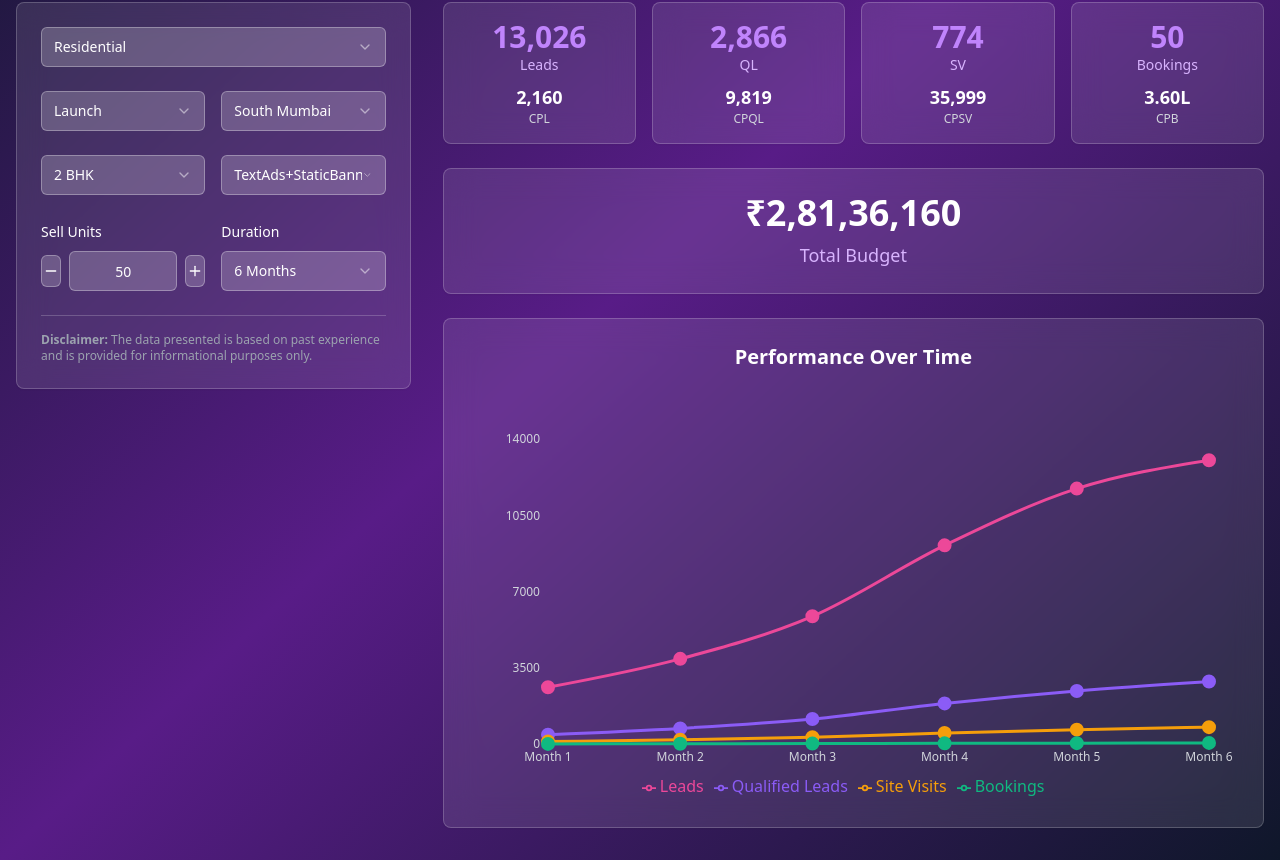
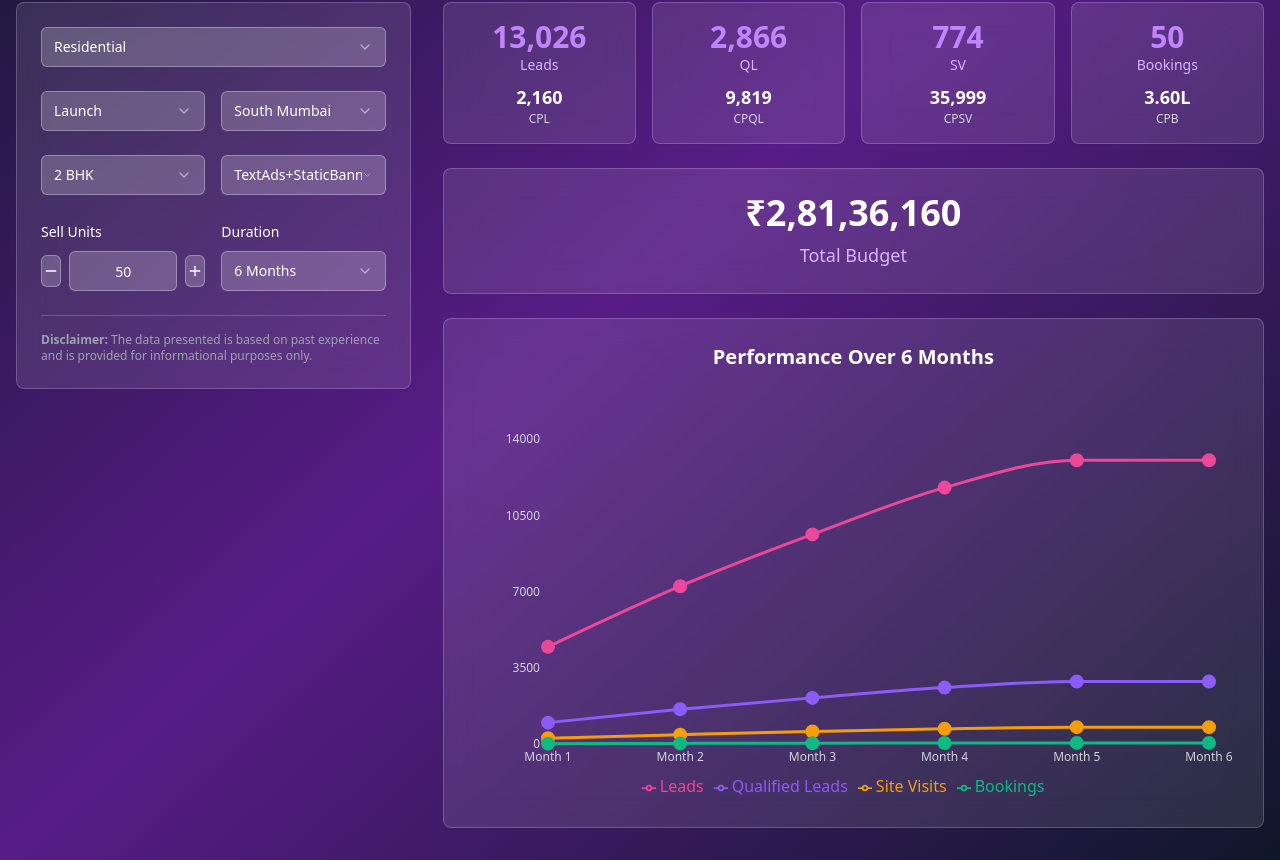
Before and after one commit to Rootcoderafk/realatte-visualizer-chart, a React (Vite) app: page / in a window 1280 px wide. Shown: the part 310-1170 px from the top of the page. Built offline with nearby package versions, Linux system fonts and the light colour scheme.

Commit message:
Fix: Update graph based on duration and marketing strategy
The graph should now dynamically update based on the selected duration and marketing strategy.

```diff
--- a/src/components/LeadCalculator.tsx
+++ b/src/components/LeadCalculator.tsx
@@ -76,14 +76,34 @@ const LeadCalculator = () => {
     calculateMetrics();
   }, [propertyType, launchType, location, bhk, marketingChannels, sellUnits, duration]);
 
-  const chartData = [
-    { month: 'Month 1', leads: Math.round(metrics.leads * 0.2), qualifiedLeads: Math.round(metrics.qualifiedLeads * 0.15), siteVisits: Math.round(metrics.siteVisits * 0.15), bookings: Math.round(metrics.bookings * 0.1) },
-    { month: 'Month 2', leads: Math.round(metrics.leads * 0.3), qualifiedLeads: Math.round(metrics.qualifiedLeads * 0.25), siteVisits: Math.round(metrics.siteVisits * 0.25), bookings: Math.round(metrics.bookings * 0.2) },
-    { month: 'Month 3', leads: Math.round(metrics.leads * 0.45), qualifiedLeads: Math.round(metrics.qualifiedLeads * 0.4), siteVisits: Math.round(metrics.siteVisits * 0.4), bookings: Math.round(metrics.bookings * 0.35) },
-    { month: 'Month 4', leads: Math.round(metrics.leads * 0.7), qualifiedLeads: Math.round(metrics.qualifiedLeads * 0.65), siteVisits: Math.round(metrics.siteVisits * 0.65), bookings: Math.round(metrics.bookings * 0.6) },
-    { month: 'Month 5', leads: Math.round(metrics.leads * 0.9), qualifiedLeads: Math.round(metrics.qualifiedLeads * 0.85), siteVisits: Math.round(metrics.siteVisits * 0.85), bookings: Math.round(metrics.bookings * 0.8) },
-    { month: 'Month 6', leads: metrics.leads, qualifiedLeads: metrics.qualifiedLeads, siteVisits: metrics.siteVisits, bookings: metrics.bookings }
-  ];
+  // Dynamic chart data generation based on duration and marketing strategy
+  const generateChartData = () => {
+    const monthCount = duration === '3 Months' ? 3 : duration === '6 Months' ? 6 : duration === '9 Months' ? 9 : 12;
+
+    // Marketing strategy affects growth curve
+    const marketingMultiplier = marketingChannels.includes('Reels') ? 1.2 :
+                               marketingChannels.includes('Video') ? 1.1 : 1.0;
+
+    const chartData = [];
+
+    for (let i = 1; i <= monthCount; i++) {
+      // Progressive growth with marketing strategy impact
+      const baseProgress = i / monthCount;
+      const adjustedProgress = Math.pow(baseProgress, 0.7) * marketingMultiplier;
+
+      chartData.push({
+        month: `Month ${i}`,
+        leads: Math.round(metrics.leads * Math.min(adjustedProgress, 1)),
+        qualifiedLeads: Math.round(metrics.qualifiedLeads * Math.min(adjustedProgress, 1)),
+        siteVisits: Math.round(metrics.siteVisits * Math.min(adjustedProgress, 1)),
+        bookings: Math.round(metrics.bookings * Math.min(adjustedProgress, 1))
+      });
+    }
+
+    return chartData;
+  };
+
+  const chartData = generateChartData();
 
   const handleSellUnitsChange = (e: React.ChangeEvent<HTMLInputElement>) => {
     const value = parseInt(e.target.value) || 0;
@@ -292,7 +312,9 @@ const LeadCalculator = () => {
             {/* Enhanced Chart */}
             <Card className="bg-white/10 backdrop-blur-lg border-white/20">
               <CardHeader>
-                <h3 className="text-xl font-bold text-white text-center">Performance Over Time</h3>
+                <h3 className="text-xl font-bold text-white text-center">
+                  Performance Over {duration}
+                </h3>
               </CardHeader>
               <CardContent className="p-6">
                 <div className="h-96">
```
